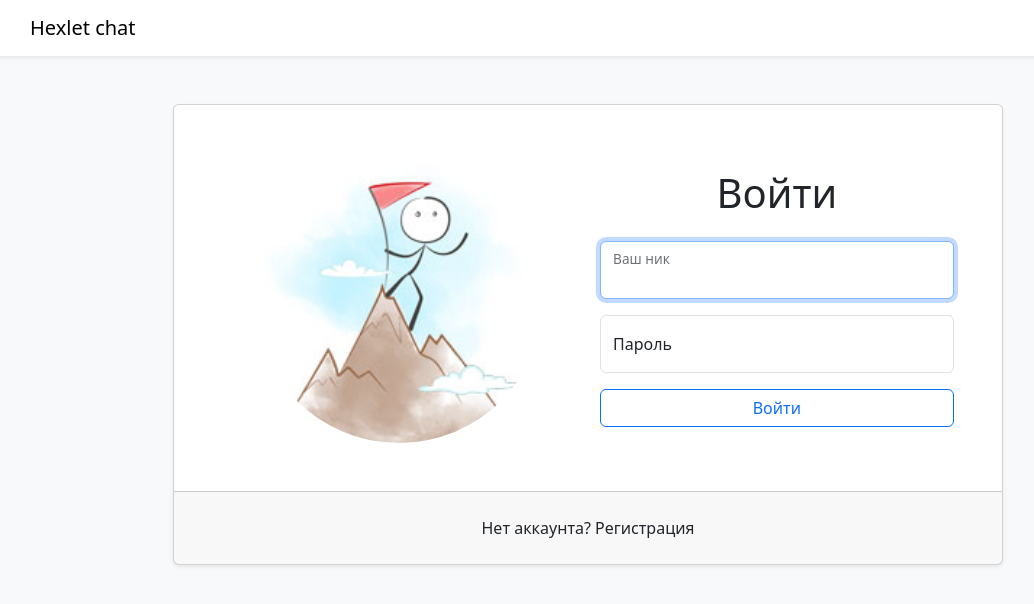
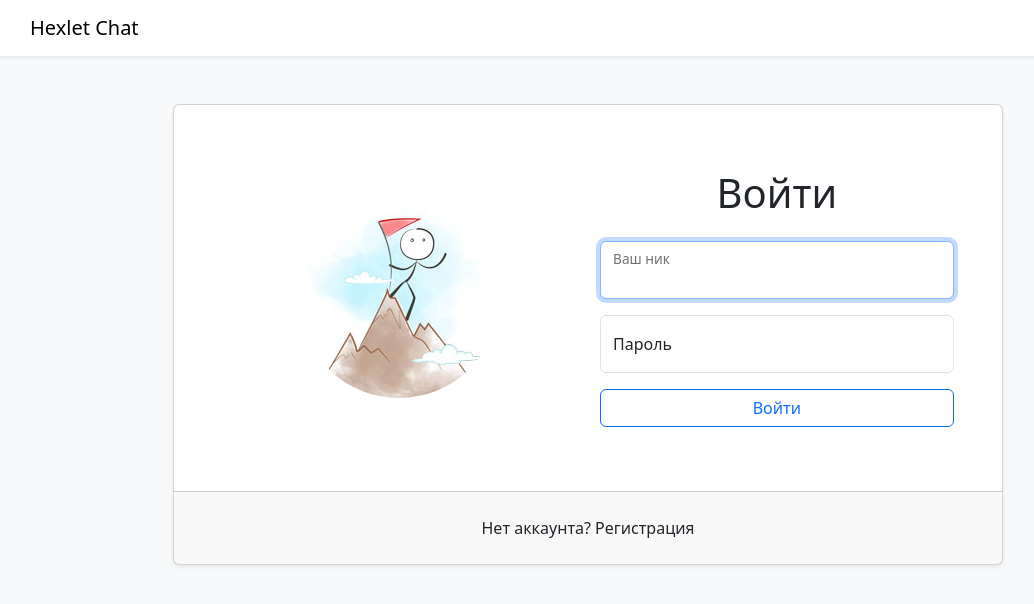
Before and after one commit to Rrudger/frontend-project-12, a React (Create React App) app in the folder frontend/: page / in a window 1280 px wide. Shown: the top 604 px of the page, without its empty margins (52-1086 px from the left). Built offline with nearby package versions, Linux system fonts and the light colour scheme.

Commit message:
update pass 2

```diff
--- a/frontend/src/App.js
+++ b/frontend/src/App.js
@@ -15,7 +15,7 @@ function App() {
     <Navbar className='navbar-expand-lg navbar-light shadow-sm bg-white'>
       <Container>
         <Navbar.Brand href="/">
-          Hexlet chat
+          Hexlet Chat
         </Navbar.Brand>
       </Container>
     </Navbar>
--- a/frontend/src/components/InitialPage.jsx
+++ b/frontend/src/components/InitialPage.jsx
@@ -31,7 +31,7 @@ useEffect(() => {
           <Card className='shadow-sm'>
             <Card.Body as={Row} className='p-5'>
               <Col className='col-12 col-md-6 d-flex justify-content-center align-content-center'>
-                <Image src="/assets/avatar.jpg" className='rounded-circle' alt='Войти'/>
+                <Image src="/assets/avatar.jpg" id='mainPageImage' className='align-self-center rounded-circle' alt='Войти'/>
               </Col>
               <Col className='col-12 col-md-6 mt-3 mt-mb-0'>
               <h1 className='mb-4 text-center'>Войти</h1>
--- a/frontend/src/css/index.css
+++ b/frontend/src/css/index.css
@@ -1,13 +1,4 @@
-body {
-  margin: 0;
-  font-family: -apple-system, BlinkMacSystemFont, 'Segoe UI', 'Roboto', 'Oxygen',
-    'Ubuntu', 'Cantarell', 'Fira Sans', 'Droid Sans', 'Helvetica Neue',
-    sans-serif;
-  -webkit-font-smoothing: antialiased;
-  -moz-osx-font-smoothing: grayscale;
+#mainPageImage {
+  width: 200px;
+  height: 200px;
 }
-
-code {
-  font-family: source-code-pro, Menlo, Monaco, Consolas, 'Courier New',
-    monospace;
-}
```
